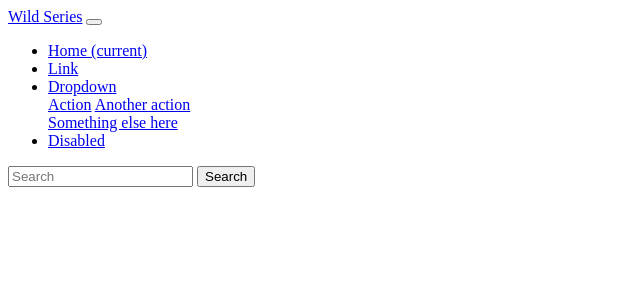
After one commit to Vogi28/WCS_Symfony, a Symfony app: template templates/Wild/navbar.html.twig in a window 1280 px wide. The commit adds this page. Shown: the top 300 px of the page, without its empty margins (0-640 px from the left). Run offline with Twig, Linux system fonts and the light colour scheme; the template is opened without the code that fills it, so the values that code supplies are empty; some libraries are stand-ins or nearby versions.

Commit message:
Symfony navbar

```diff
--- a/composer.json
+++ b/composer.json
@@ -25,6 +25,7 @@
         "symfony/twig-bundle": "4.3.*",
         "symfony/validator": "4.3.*",
         "symfony/web-link": "4.3.*",
+        "symfony/webpack-encore-bundle": "^1.7",
         "symfony/yaml": "4.3.*"
     },
     "require-dev": {
--- a/config/bundles.php
+++ b/config/bundles.php
@@ -14,4 +14,5 @@ return [
     Symfony\Bundle\DebugBundle\DebugBundle::class => ['dev' => true, 'test' => true],
     Symfony\Bundle\MakerBundle\MakerBundle::class => ['dev' => true],
     Symfony\Bundle\WebServerBundle\WebServerBundle::class => ['dev' => true],
+    Symfony\WebpackEncoreBundle\WebpackEncoreBundle::class => ['all' => true],
 ];
--- /dev/null
+++ b/templates/Wild/navbar.html.twig
@@ -0,0 +1,39 @@
+{% extends "base.html.twig" %}
+
+{% block header %}
+    <nav class="navbar navbar-expand-lg">
+  <a class="navbar-brand" href="/">Wild Series</a>
+  <button class="navbar-toggler" type="button" data-toggle="collapse" data-target="#navbarSupportedContent" aria-controls="navbarSupportedContent" aria-expanded="false" aria-label="Toggle navigation">
+    <span class="navbar-toggler-icon"></span>
+  </button>
+
+  <div class="collapse navbar-collapse" id="navbarSupportedContent">
+    <ul class="navbar-nav mr-auto">
+      <li class="nav-item active">
+        <a class="nav-link" href="/">Home <span class="sr-only">(current)</span></a>
+      </li>
+      <li class="nav-item">
+        <a class="nav-link" href="#">Link</a>
+      </li>
+      <li class="nav-item dropdown">
+        <a class="nav-link dropdown-toggle" href="#" id="navbarDropdown" role="button" data-toggle="dropdown" aria-haspopup="true" aria-expanded="false">
+          Dropdown
+        </a>
+        <div class="dropdown-menu" aria-labelledby="navbarDropdown">
+          <a class="dropdown-item" href="#">Action</a>
+          <a class="dropdown-item" href="#">Another action</a>
+          <div class="dropdown-divider"></div>
+          <a class="dropdown-item" href="#">Something else here</a>
+        </div>
+      </li>
+      <li class="nav-item">
+        <a class="nav-link disabled" href="#">Disabled</a>
+      </li>
+    </ul>
+    <form class="form-inline my-2 my-lg-0">
+      <input class="form-control mr-sm-2" type="search" placeholder="Search" aria-label="Search">
+      <button class="btn btn-outline-success my-2 my-sm-0" type="submit">Search</button>
+    </form>
+  </div>
+</nav>
+{% endblock %}
--- a/templates/base.html.twig
+++ b/templates/base.html.twig
@@ -3,11 +3,14 @@
     <head>
         <meta charset="UTF-8">
         <title>{% block title %}{% endblock %}</title>
-        {% block stylesheets %}{% endblock %}
+        {% block stylesheets %}{{ encore_entry_link_tags('app') }}{% endblock %}
     </head>
     <body>
+    <header>
+        {% block header %}{% include "Wild/navbar.html.twig" %}{% endblock %}
+    </header>
     {% block welcome %}{% endblock %}
         {% block body %}{% endblock %}
-        {% block javascripts %}{% endblock %}
+        {% block javascripts %}{{ encore_entry_script_tags('app') }}{% endblock %}
     </body>
 </html>
--- /dev/null
+++ b/webpack.config.js
@@ -0,0 +1,74 @@
+var Encore = require('@symfony/webpack-encore');
+
+// Manually configure the runtime environment if not already configured yet by the "encore" command.
+// It's useful when you use tools that rely on webpack.config.js file.
+if (!Encore.isRuntimeEnvironmentConfigured()) {
+    Encore.configureRuntimeEnvironment(process.env.NODE_ENV || 'dev');
+}
+
+Encore
+    // directory where compiled assets will be stored
+    .setOutputPath('public/build/')
+    // public path used by the web server to access the output path
+    .setPublicPath('/build')
+    // only needed for CDN's or sub-directory deploy
+    //.setManifestKeyPrefix('build/')
+
+    /*
+     * ENTRY CONFIG
+     *
+     * Add 1 entry for each "page" of your app
+     * (including one that's included on every page - e.g. "app")
+     *
+     * Each entry will result in one JavaScript file (e.g. app.js)
+     * and one CSS file (e.g. app.css) if your JavaScript imports CSS.
+     */
+    .addEntry('app', './assets/js/app.js')
+    //.addEntry('page1', './assets/js/page1.js')
+    //.addEntry('page2', './assets/js/page2.js')
+
+    // When enabled, Webpack "splits" your files into smaller pieces for greater optimization.
+    .splitEntryChunks()
+
+    // will require an extra script tag for runtime.js
+    // but, you probably want this, unless you're building a single-page app
+    .enableSingleRuntimeChunk()
+
+    /*
+     * FEATURE CONFIG
+     *
+     * Enable & configure other features below. For a full
+     * list of features, see:
+     * https://symfony.com/doc/current/frontend.html#adding-more-features
+     */
+    .cleanupOutputBeforeBuild()
+    .enableBuildNotifications()
+    .enableSourceMaps(!Encore.isProduction())
+    // enables hashed filenames (e.g. app.abc123.css)
+    .enableVersioning(Encore.isProduction())
+
+    // enables @babel/preset-env polyfills
+    .configureBabel(() => {}, {
+        useBuiltIns: 'usage',
+        corejs: 3
+    })
+
+    // enables Sass/SCSS support
+    .enableSassLoader()
+
+    // uncomment if you use TypeScript
+    //.enableTypeScriptLoader()
+
+    // uncomment to get integrity="..." attributes on your script & link tags
+    // requires WebpackEncoreBundle 1.4 or higher
+    //.enableIntegrityHashes(Encore.isProduction())
+
+    // uncomment if you're having problems with a jQuery plugin
+    //.autoProvidejQuery()
+
+    // uncomment if you use API Platform Admin (composer req api-admin)
+    //.enableReactPreset()
+    //.addEntry('admin', './assets/js/admin.js')
+;
+
+module.exports = Encore.getWebpackConfig();
```
Also changed, not shown: assets/css/app.scss (added, +16 -0 lines), assets/js/app.js (added, +14 -0 lines), package.json (added, +21 -0 lines), 7 other files.
